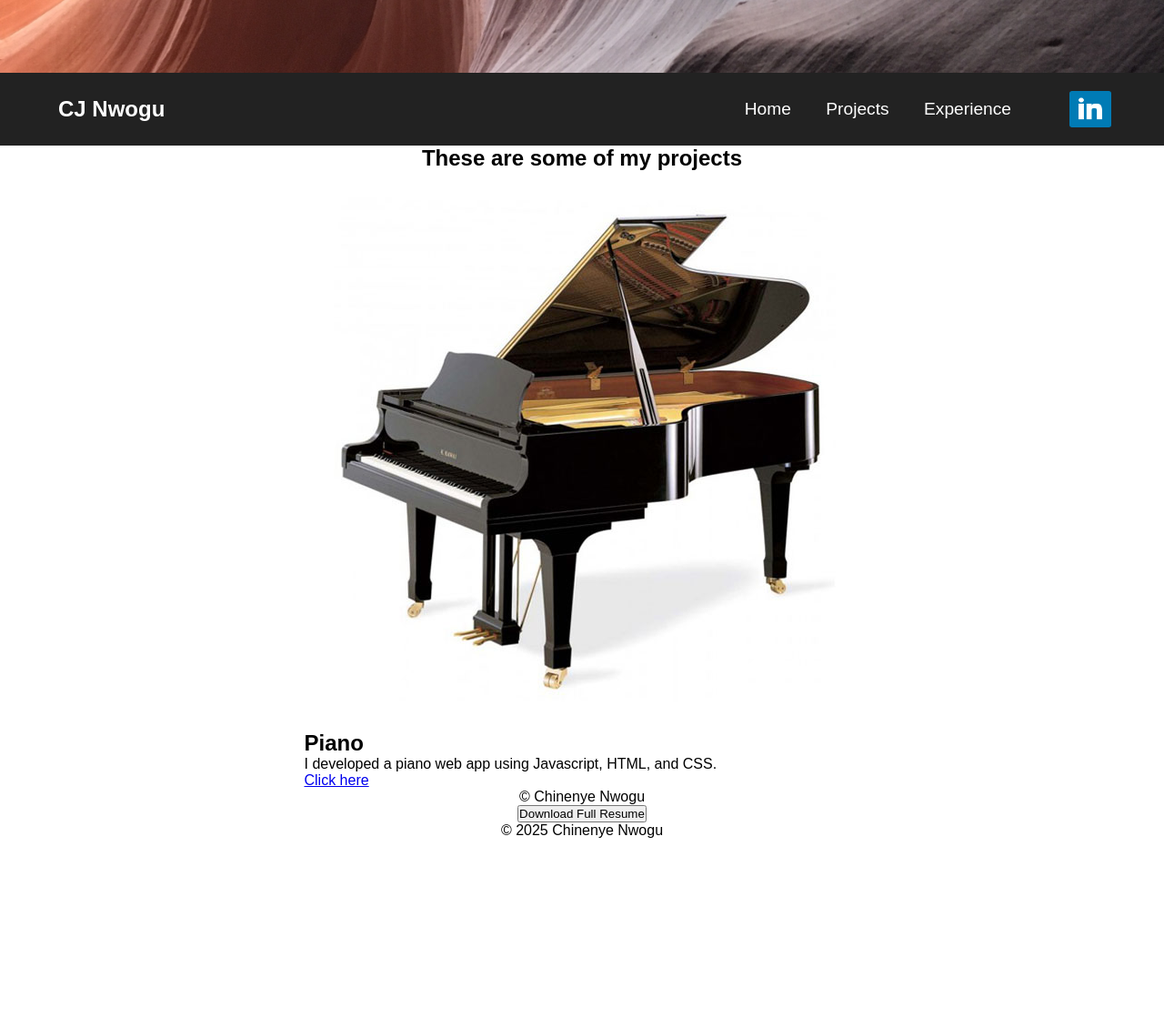
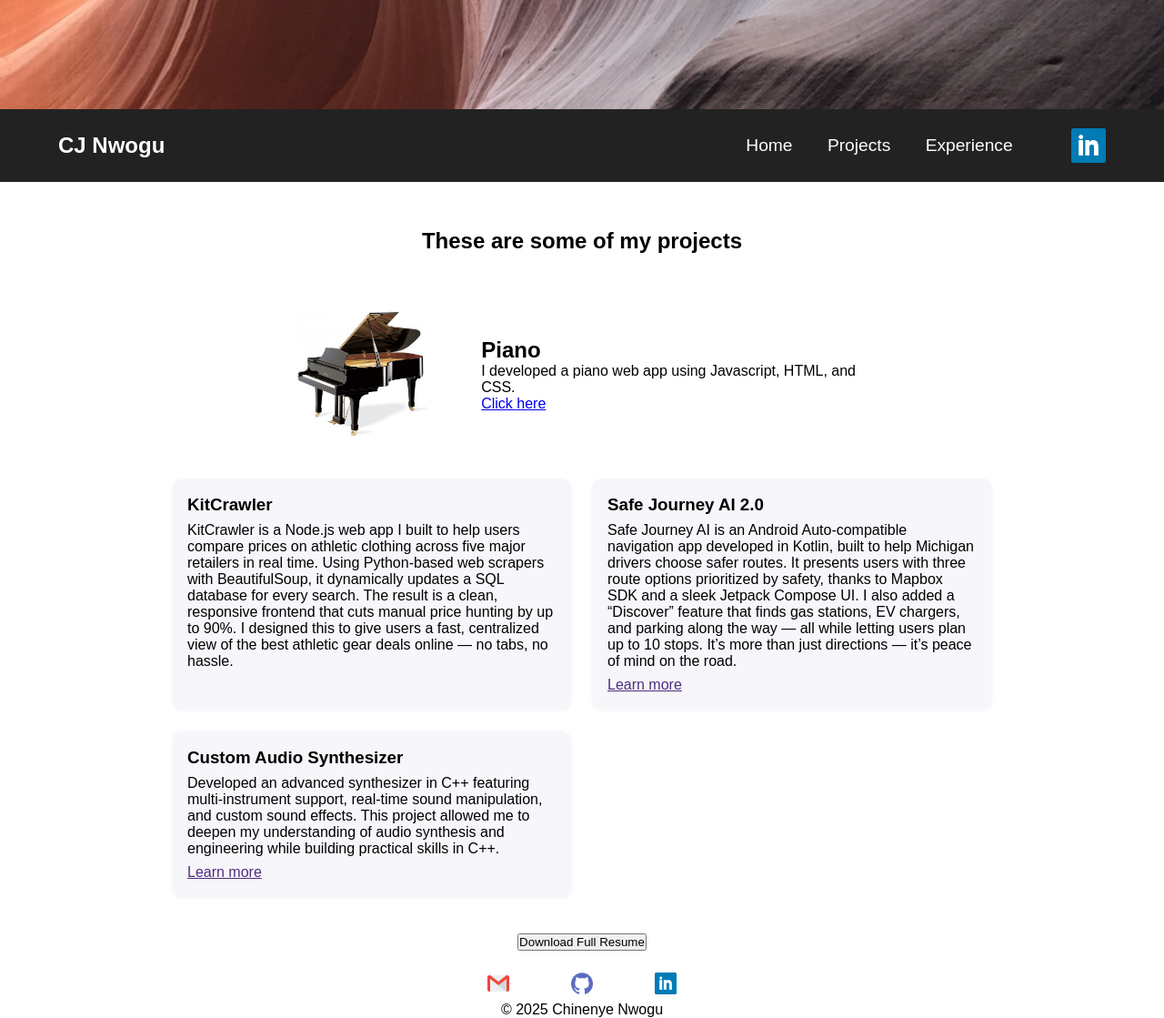
Before and after one commit to cjnw/Portfolio, a Flask app: template website/flask_app/templates/projects.html in a window 1280 px wide. Shown: the whole page at 91% size. Before the commit the page ends 921 px from the top, so only its background shows below. Run offline with Flask 3, Linux system fonts and the light colour scheme; the template is opened without the code that fills it, so the values that code supplies are empty.

Commit message:
prep for deployment

```diff
--- a/website/flask_app/routes.py
+++ b/website/flask_app/routes.py
@@ -106,7 +106,7 @@ def home():
 def resume():
 	resume_data = db.getResumeData()
 	pprint(resume_data)
-	return render_template('resume.html', resume_data = resume_data)
+	return render_template('experience.html', resume_data = resume_data)
 
 @app.route('/processfeedback', methods = ['GET','POST'])
 def processfeedback():
--- a/website/flask_app/static/main/css/header.css
+++ b/website/flask_app/static/main/css/header.css
@@ -8,7 +8,7 @@
 /* header banner */
 .banner {
     width: 100%;
-    height: 10vh;
+    height: 15vh;
     background-image: url('/static/main/images/banner.jpg');
     background-size: cover;
     background-position: center;
--- a/website/flask_app/static/main/css/main.css
+++ b/website/flask_app/static/main/css/main.css
@@ -1,3 +1,16 @@
+html,
+body {
+  height: 100%;
+  margin: 0;
+  padding: 0;
+}
+
+.page-wrapper {
+  min-height: 100vh;
+  display: flex;
+  flex-direction: column;
+}
+
 body,
 html {
   font-family: Arial, sans-serif;
@@ -74,18 +87,21 @@ main {
 }
 
 .linkedin-bottom-icon {
+  padding: 20%;
   width: 40px;
   height: 40px;
   vertical-align: middle;
 }
 
 .email-icon {
+  padding: 20%;
   width: 40px;
   height: 40px;
   vertical-align: middle;
 }
 
 .github-icon {
+  padding: 20%;
   width: 40px;
   height: 40px;
   vertical-align: middle;
@@ -135,6 +151,7 @@ main {
 }
 
 .institution-name {
+  padding: 5px;
   font-size: 1.4rem;
   font-weight: bold;
   margin: 0;
@@ -261,6 +278,10 @@ hr {
   vertical-align: middle;
 }
 
+.projects-intro {
+  padding: 5%
+}
+
 .skill-bar {
   margin: 10px 0;
 }
--- a/website/flask_app/static/main/css/navbar.css
+++ b/website/flask_app/static/main/css/navbar.css
@@ -52,6 +52,8 @@
 
 /* LinkedIn */
 .linkedin {
+    display: flex;
+    align-items: center;
     margin-left: 2vw;
     font-size: clamp(0.8rem, 1.5vw, 1.2rem);
     font-weight: bold;
@@ -59,10 +61,15 @@
 
 /* LinkedIn icon */
 .linkedin-icon {
-    width: 70%;
-    height: 5vh;
+    height: 2em;
+    /* Use em for better alignment with text */
+    width: auto;
     display: inline-block;
     vertical-align: middle;
+    margin-bottom: 0;
+    /* Remove any offset */
+    margin-top: 0;
+    object-fit: contain;
 }
 
 
--- a/website/flask_app/templates/projects.html
+++ b/website/flask_app/templates/projects.html
@@ -1,45 +1,53 @@
 {% extends 'shared/layout.html' %}
 {% block maincontent %}
 
-<body>
-
-    <main>
-        <!-- Projects summary-->
 <div class="projects-intro">
     <h1>These are some of my projects</h1>
 </div>
 
 <!-- Piano project information / two columns about my project -->
-        <div class="projects-container">
-            <div class="piano-image">
+<div class="projects-container" style="display: flex; align-items: center; margin-bottom: 2rem;">
+    <div class="piano-image" style="flex: 0 0 180px;">
         <a href="/piano">
-                    <img src="/static/main/images/piano.jpeg" alt="Piano" loading="lazy">
+            <img src="/static/main/images/piano.jpeg" alt="Piano" loading="lazy" style="width: 160px; height: auto; border-radius: 12px;">
         </a>
     </div>
-            <div class="projects-information">
+    <div class="projects-information" style="margin-left: 2rem;">
         <h2>Piano</h2>
         <p>I developed a piano web app using Javascript, HTML, and CSS.</p>
         <a href="/piano" class="projects-link">Click here</a>
     </div>
 </div>
 
-    </main>
+<!-- Other projects -->
+<div class="projects-list" style="display: grid; grid-template-columns: 1fr 1fr; gap: 24px; max-width: 900px; margin: 0 auto;">
+    <div class="project-blurb" style="background:#f7f6fa;padding:18px 16px;border-radius:10px;box-shadow:0 1px 4px rgba(0,0,0,0.06);">
+        <h3 style="margin-top:0;margin-bottom:0.5rem;">KitCrawler</h3>
+        <p style="margin:0 0 0.5rem 0;">
+            KitCrawler is a Node.js web app I built to help users compare prices on athletic clothing across five major retailers in real time. Using Python-based web scrapers with BeautifulSoup, it dynamically updates a SQL database for every search. The result is a clean, responsive frontend that cuts manual price hunting by up to 90%. I designed this to give users a fast, centralized view of the best athletic gear deals online — no tabs, no hassle.
+        </p>
+        <a href="#" style="color:#4d2e7f;text-decoration:underline;"></a>
+    </div>
+    <div class="project-blurb" style="background:#f7f6fa;padding:18px 16px;border-radius:10px;box-shadow:0 1px 4px rgba(0,0,0,0.06);">
+        <h3 style="margin-top:0;margin-bottom:0.5rem;">Safe Journey AI 2.0</h3>
+        <p style="margin:0 0 0.5rem 0;">
+            Safe Journey AI is an Android Auto-compatible navigation app developed in Kotlin, built to help Michigan drivers choose safer routes. It presents users with three route options prioritized by safety, thanks to Mapbox SDK and a sleek Jetpack Compose UI. I also added a “Discover” feature that finds gas stations, EV chargers, and parking along the way — all while letting users plan up to 10 stops. It’s more than just directions — it’s peace of mind on the road.
+        </p>
+        <a href="https://github.com/cjnw/SafeJourney-AI-2.0" style="color:#4d2e7f;text-decoration:underline;">Learn more</a>
+    </div>
+    <div class="project-blurb" style="background:#f7f6fa;padding:18px 16px;border-radius:10px;box-shadow:0 1px 4px rgba(0,0,0,0.06);">
+        <h3 style="margin-top:0;margin-bottom:0.5rem;">Custom Audio Synthesizer</h3>
+        <p style="margin:0 0 0.5rem 0;">
+            Developed an advanced synthesizer in C++ featuring multi-instrument support, real-time sound manipulation, and custom sound effects. This project allowed me to deepen my understanding of audio synthesis and engineering while building practical skills in C++.
+        </p>
+        <a href="https://github.com/cjnw/Synthesizer/tree/master" style="color:#4d2e7f;text-decoration:underline;">Learn more</a>
+    </div>
+</div>
 
-    <footer>
-        <!-- Copyright -->
-        <p class="copyright"> © Chinenye Nwogu</p>
-    </footer>
-
-    <!-- Script to make navbar responsive -->
-    <script src="/static/main/js/navbar.js"></script>
-    <!-- Script to make piano interactive-->
-    <script src="/static/piano/js/piano.js"></script>
-</body>
-
-<div>
-  <a href="/website/flask_app/static/main/files/resume.pdf" download>
+<!-- Download Resume Button -->
+<div style="text-align:center; margin: 2.5rem 0 1rem 0;">
+  <a href="{{ url_for('static', filename='main/files/resume.pdf') }}" download>
     <button type="button">Download Full Resume</button>
   </a>
 </div>
-</html>
 {% endblock %}
--- a/website/flask_app/templates/shared/layout.html
+++ b/website/flask_app/templates/shared/layout.html
@@ -19,6 +19,7 @@
 </head>
 
 <body>
+  <div class="page-wrapper">
     <!-- Header -->
     <header class="banner">
     </header>
@@ -60,11 +61,24 @@
 
         <!-- The footer of the file -->
         <footer>
+          <!-- Contact links -->
+          <div class="contact-links">
+            <a href="mailto:chinenyejnwogu@gmail.com">
+              <img class="email-icon" src="/static/main/images/social-gmail.png" alt="Email" loading="lazy">
+            </a>
+
+            <a href="https://github.com/cjnw" target="_blank">
+              <img class="github-icon" src="/static/main/images/social-github.png" alt="GitHub" loading="lazy">
+            </a>
+
+            <a href="https://www.linkedin.com/in/chinenye-nwogu-190615222/" target="_blank">
+              <img class="linkedin-bottom-icon" src="/static/main/images/social-linkedin.png" alt="LinkedIn" loading="lazy">
+            </a>
+          </div>
             <p>© 2025 Chinenye Nwogu</p>
         </footer>
       </article>
-
-
+  </div>
 </body>
 
 </html>
```
Also changed, not shown: website/flask_app/templates/home.html (+4 -13 lines). Lines whose indentation alone changed are shown as unchanged.
